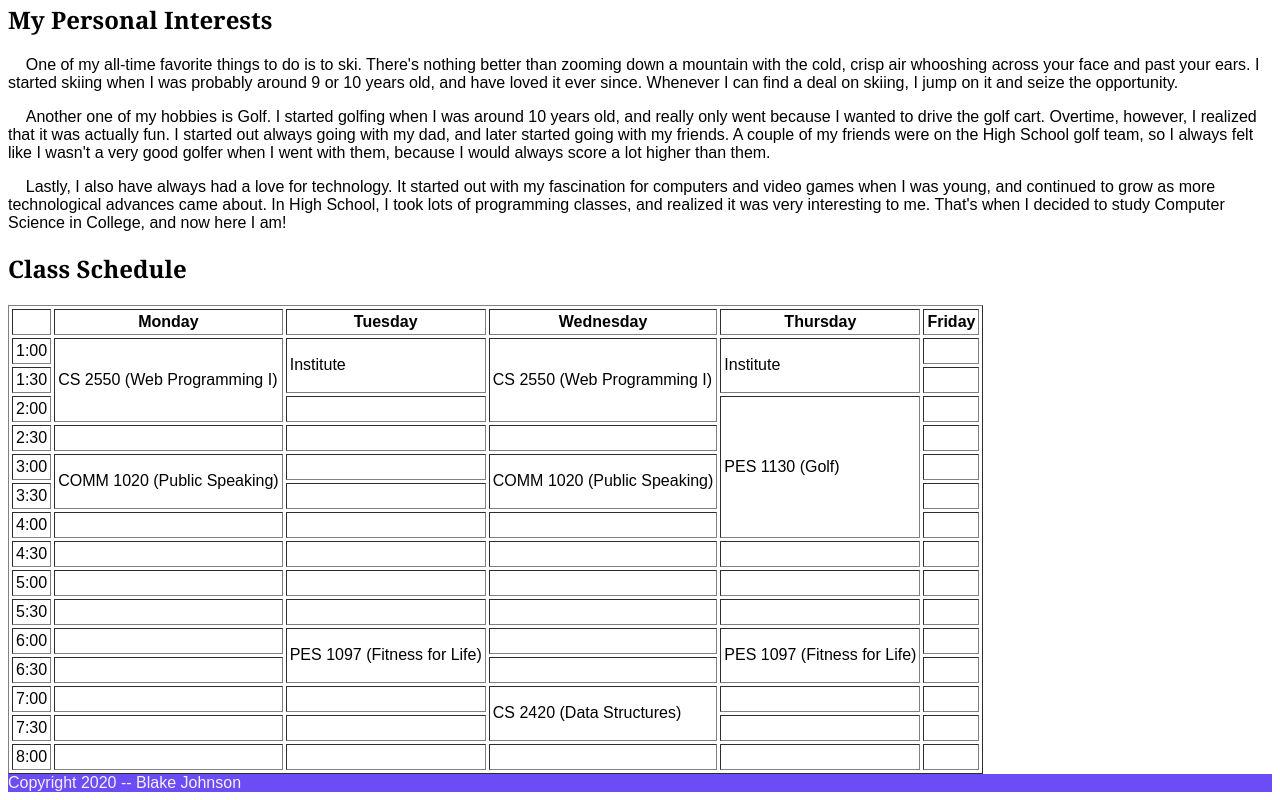
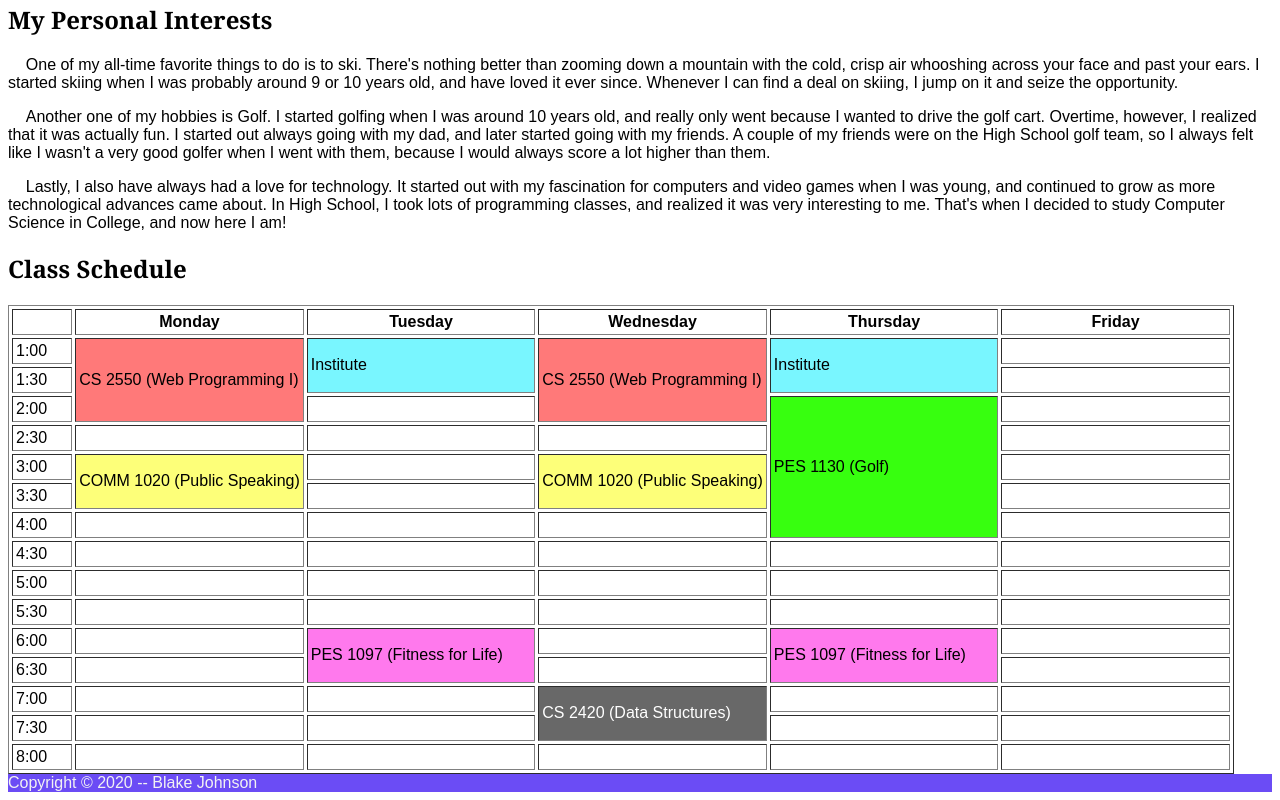
Before and after one commit to 3blakejohnson/3blakejohnson.github.io, a plain HTML site: page index.html in a window 1280 px wide. Shown: the part 604-1404 px from the top of the page. Drawn offline with Linux system fonts and the light colour scheme.

Commit message:
More style changes

```diff
--- a/index.html
+++ b/index.html
@@ -3,22 +3,20 @@
     <head>
         <title>About Blake</title>
         <link rel="stylesheet" href="styles.css">
+        <link rel="icon" href="/images/Blake_head.jpg">
     </head>
 
     <body>
-        <div class="hero-image">
-            <div class="hero-text">
                 <h1>Blake Johnson</h1>
             <div id="navbar">
-                <!--got from w3schools-->
+                <!--got idea from w3schools-->
                 <a href="#info">Info</a>
                 <a href="#books">Books</a>
                 <a href="#haiku">Haiku</a>
                 <a href="#interests">Interests</a>
                 <a href="#schedule">Schedule</a>
             </div>
-            <img class="parallax" align="right" src="/images/Blake.jpg">
-        </div>
+            <img id="pic" class="parallax" align="right" src="/images/Blake.jpg">
         <h2>&nbsp;</h2>
 
         <h2 id="info">Personal Info:</h2>
@@ -64,18 +62,18 @@
         <table border=1 cellspacing=3 cellpadding=3>
             <tr>
                 <th></th>
-                <th>Monday</th>
-                <th>Tuesday</th>
-                <th>Wednesday</th>
-                <th>Thursday</th>
-                <th>Friday</th>
+                <th class="day">Monday</th>
+                <th class="day">Tuesday</th>
+                <th class="day">Wednesday</th>
+                <th class="day">Thursday</th>
+                <th class="day">Friday</th>
             </tr>
             <tr>
                 <td>1:00</td>
-                <td rowspan=3>CS 2550 (Web Programming I)</td>
-                <td rowspan=2>Institute</td>
-                <td rowspan=3>CS 2550 (Web Programming I)</td>
-                <td rowspan=2>Institute</td>
+                <td rowspan=3 class="cs2550">CS 2550 (Web Programming I)</td>
+                <td rowspan=2 class="inst">Institute</td>
+                <td rowspan=3 class="cs2550">CS 2550 (Web Programming I)</td>
+                <td rowspan=2 class="inst">Institute</td>
                 <td></td>
             </tr>
             <tr>
@@ -85,7 +83,7 @@
             <tr>
                 <td>2:00</td>
                 <td></td>
-                <td rowspan=5>PES 1130 (Golf)</td>
+                <td rowspan=5 class="golf">PES 1130 (Golf)</td>
                 <td></td>
             </tr>
             <tr>
@@ -97,9 +95,9 @@
             </tr>
             <tr>
                 <td>3:00</td>
-                <td rowspan=2>COMM 1020 (Public Speaking)</td>
+                <td rowspan=2 class="comm">COMM 1020 (Public Speaking)</td>
                 <td></td>
-                <td rowspan=2>COMM 1020 (Public Speaking)</td>
+                <td rowspan=2 class="comm">COMM 1020 (Public Speaking)</td>
                 <td></td>
             </tr>
             <tr>
@@ -141,9 +139,9 @@
             <tr>
                 <td>6:00</td>
                 <td></td>
-                <td rowspan=2>PES 1097 (Fitness for Life)</td>
+                <td rowspan=2 class="fit">PES 1097 (Fitness for Life)</td>
                 <td></td>
-                <td rowspan=2>PES 1097 (Fitness for Life)</td>
+                <td rowspan=2 class="fit">PES 1097 (Fitness for Life)</td>
                 <td></td>
             </tr>
             <tr>
@@ -156,7 +154,7 @@
                 <td>7:00</td>
                 <td></td>
                 <td></td>
-                <td rowspan=2>CS 2420 (Data Structures)</td>
+                <td rowspan=2 class="cs2420">CS 2420 (Data Structures)</td>
                 <td></td>
                 <td></td>
             </tr>
@@ -176,6 +174,6 @@
                 <td></td>
             </tr>
         </table>
-        <footer class="footer">Copyright 2020 -- Blake Johnson</footer>
+        <footer class="footer">Copyright &#169; 2020 -- Blake Johnson</footer>
     </body>
 </html>
--- a/styles.css
+++ b/styles.css
@@ -6,39 +6,6 @@ body {
 h1, h2 {
     font-family: "georgia", sans-serif;
 }
-
-.hero-image {
-    /* Found from w3schools.com/howto/howto_css_hero_image.asp */
-    /*mask-image: linear-gradient(rgba(0,0,0.5), rgba(0,0,0,0.5)), url(../images/Blake.jpg);
-    height: 50%;
-    background-position: center;
-    background-position: no-repeat;
-    background-size: cover;
-    position: relative;*/
-}
-
-/*.hero-text {
-    text-align: top;
-    position: absolute;
-    top: 50%;
-    left: 50%;
-    transform: translate(-50%, -50%);
-    color: white;
-}*/
-
-.parallax {
-    /* The image used */
-    background-image: url(../images/Blake.jpg);
-
-    /* Set a specific height */
-    min-height: 500px;
-
-    /* Create the parallax scrolling effect */
-    background-attachment: fixed;
-    background-position: center;
-    background-repeat: no-repeat;
-    background-size: cover;
-  }
 
   #navbar a {
       float: left;
@@ -54,3 +21,37 @@ h1, h2 {
       background-color: #6b4cf5;
       color: #f2f2f2;
   }
+
+  th.day {
+      width: 19%;
+  }
+
+  td.cs2550 {
+      background-color: rgb(255, 121, 121);
+      color: black;
+  }
+
+  td.inst {
+    background-color: rgb(121, 246, 255);
+    color: black;
+}
+
+td.golf {
+    background-color: rgb(55, 255, 15);
+    color: black;
+}
+
+td.comm {
+    background-color: rgb(253, 255, 121);
+    color: black;
+}
+
+td.fit {
+    background-color: rgb(255, 121, 237);
+    color: black;
+}
+
+td.cs2420 {
+    background-color: rgb(104, 104, 104);
+    color: white;
+}
```
Also changed, not shown: images/Blake_head.jpg (added), 1 other file.
